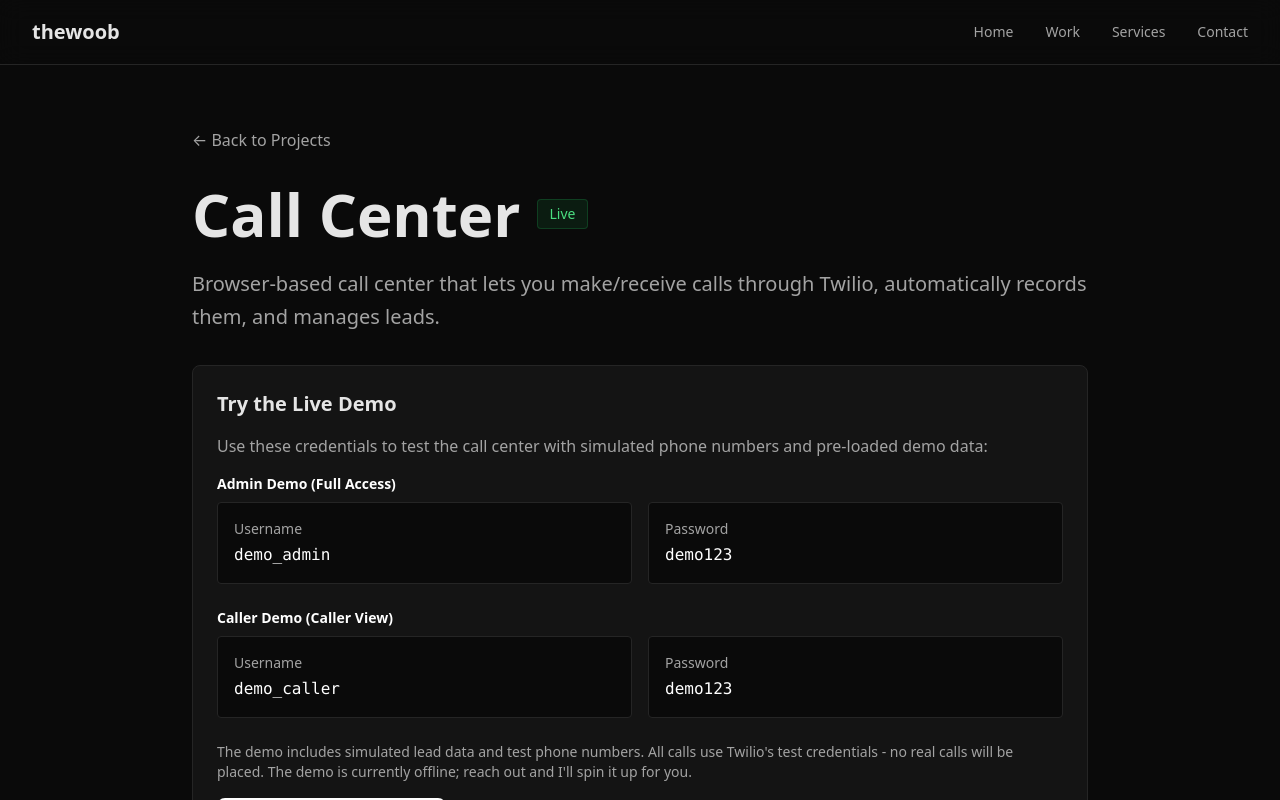
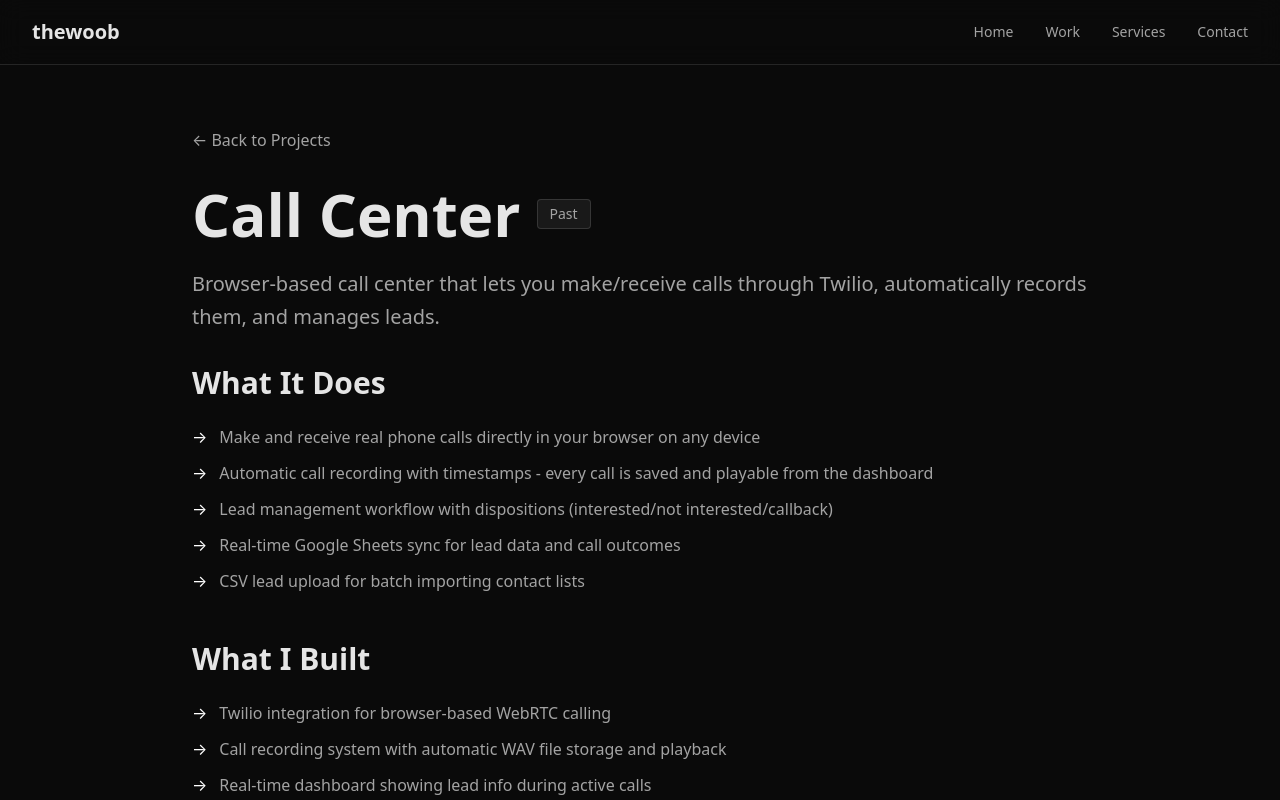
Before and after one commit to TheKingKohn/flagship, a Next.js app: page /work/callcenter in a window 1280 px wide. Shown: the top 800 px of the page. Built offline with nearby package versions, Linux system fonts and the light colour scheme.

Commit message:
Call Center: remove dead demo box and creds, mark Past (tunnel retired for good)

```diff
--- a/src/app/work/callcenter/page.tsx
+++ b/src/app/work/callcenter/page.tsx
@@ -25,59 +25,14 @@ export default function CallCenterPage() {
 
         <div className="flex items-center gap-4 mb-6">
           <h1 className="text-5xl md:text-6xl font-bold">Call Center</h1>
-          <span className="px-3 py-1 text-sm font-medium bg-green-500/10 text-green-400 border border-green-500/20 rounded">
-            Live
+          <span className="px-3 py-1 text-sm font-medium bg-dark-muted/10 text-dark-muted border border-dark-muted/20 rounded">
+            Past
           </span>
         </div>
 
         <p className="text-xl text-dark-muted mb-8 leading-relaxed">
           Browser-based call center that lets you make/receive calls through Twilio, automatically records them, and manages leads.
         </p>
-
-        {/* Demo Access */}
-        <div className="mb-12 p-6 bg-dark-card border border-dark-border rounded-lg">
-          <h3 className="text-xl font-bold mb-4">Try the Live Demo</h3>
-          <p className="text-dark-muted mb-4">
-            Use these credentials to test the call center with simulated phone numbers and pre-loaded demo data:
-          </p>
-
-          {/* Admin Demo */}
-          <div className="mb-6">
-            <div className="text-sm font-semibold text-white mb-2">Admin Demo (Full Access)</div>
-            <div className="grid md:grid-cols-2 gap-4">
-              <div className="p-4 bg-dark-bg rounded border border-dark-border">
-                <div className="text-sm text-dark-muted mb-1">Username</div>
-                <div className="font-mono text-white">demo_admin</div>
-              </div>
-              <div className="p-4 bg-dark-bg rounded border border-dark-border">
-                <div className="text-sm text-dark-muted mb-1">Password</div>
-                <div className="font-mono text-white">demo123</div>
-              </div>
-            </div>
-          </div>
-
-          {/* Caller Demo */}
-          <div className="mb-6">
-            <div className="text-sm font-semibold text-white mb-2">Caller Demo (Caller View)</div>
-            <div className="grid md:grid-cols-2 gap-4">
-              <div className="p-4 bg-dark-bg rounded border border-dark-border">
-                <div className="text-sm text-dark-muted mb-1">Username</div>
-                <div className="font-mono text-white">demo_caller</div>
-              </div>
-              <div className="p-4 bg-dark-bg rounded border border-dark-border">
-                <div className="text-sm text-dark-muted mb-1">Password</div>
-                <div className="font-mono text-white">demo123</div>
-              </div>
-            </div>
-          </div>
-
-          <p className="text-sm text-dark-muted mb-4">
-            The demo includes simulated lead data and test phone numbers. All calls use Twilio's test credentials - no real calls will be placed. The demo is currently offline; reach out and I'll spin it up for you.
-          </p>
-          <Button href="/contact">
-            Request Demo Access
-          </Button>
-        </div>
 
         {/* What It Does */}
         <section className="mb-12">
--- a/src/app/work/page.tsx
+++ b/src/app/work/page.tsx
@@ -22,7 +22,7 @@ const projects = [
   {
     slug: 'callcenter',
     name: 'Call Center',
-    tag: 'Live',
+    tag: 'Past',
     types: ['Web', 'Data'],
     description: 'Browser-based call center that lets you make/receive calls through Twilio, automatically records them, and manages leads.',
     highlights: [
```
